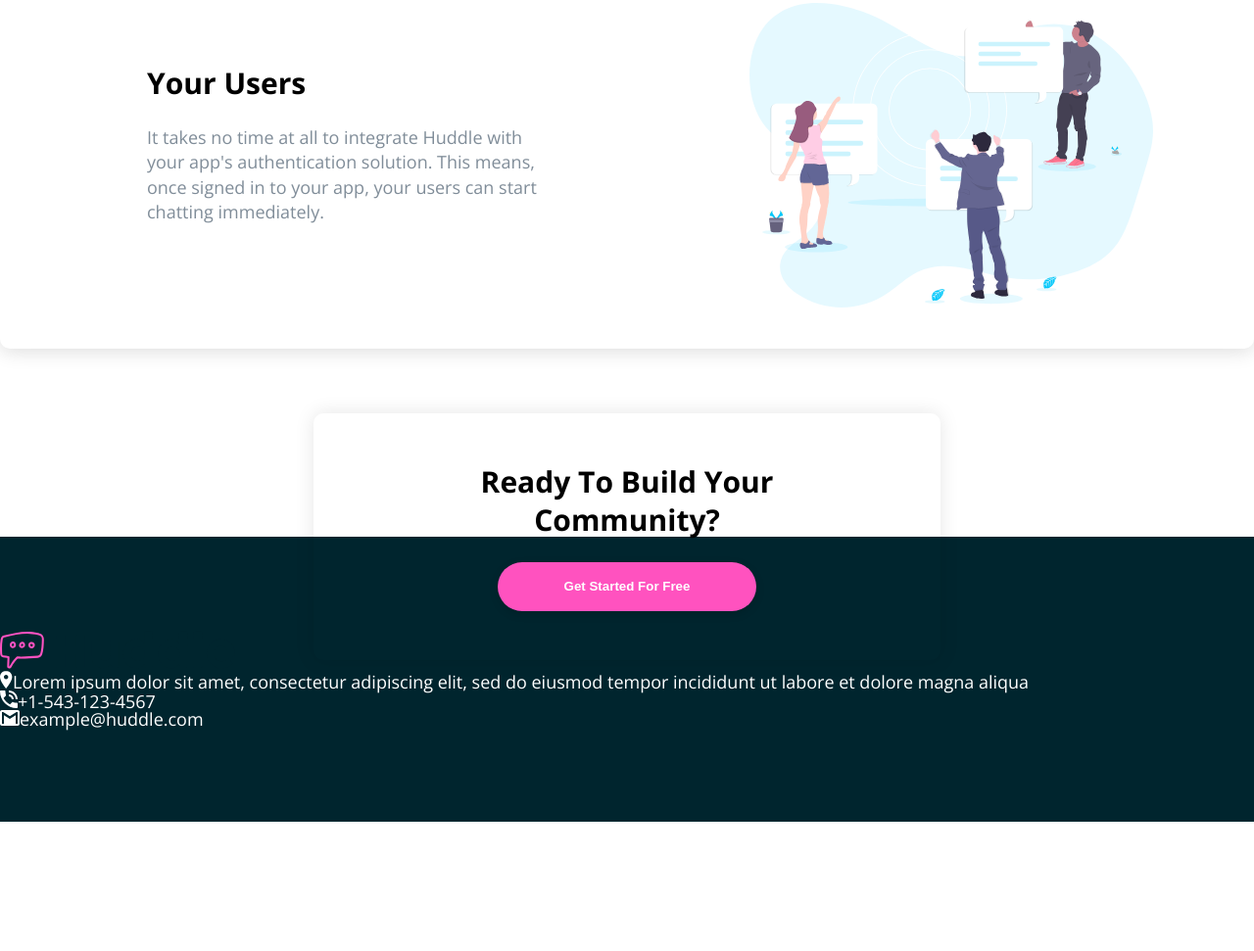
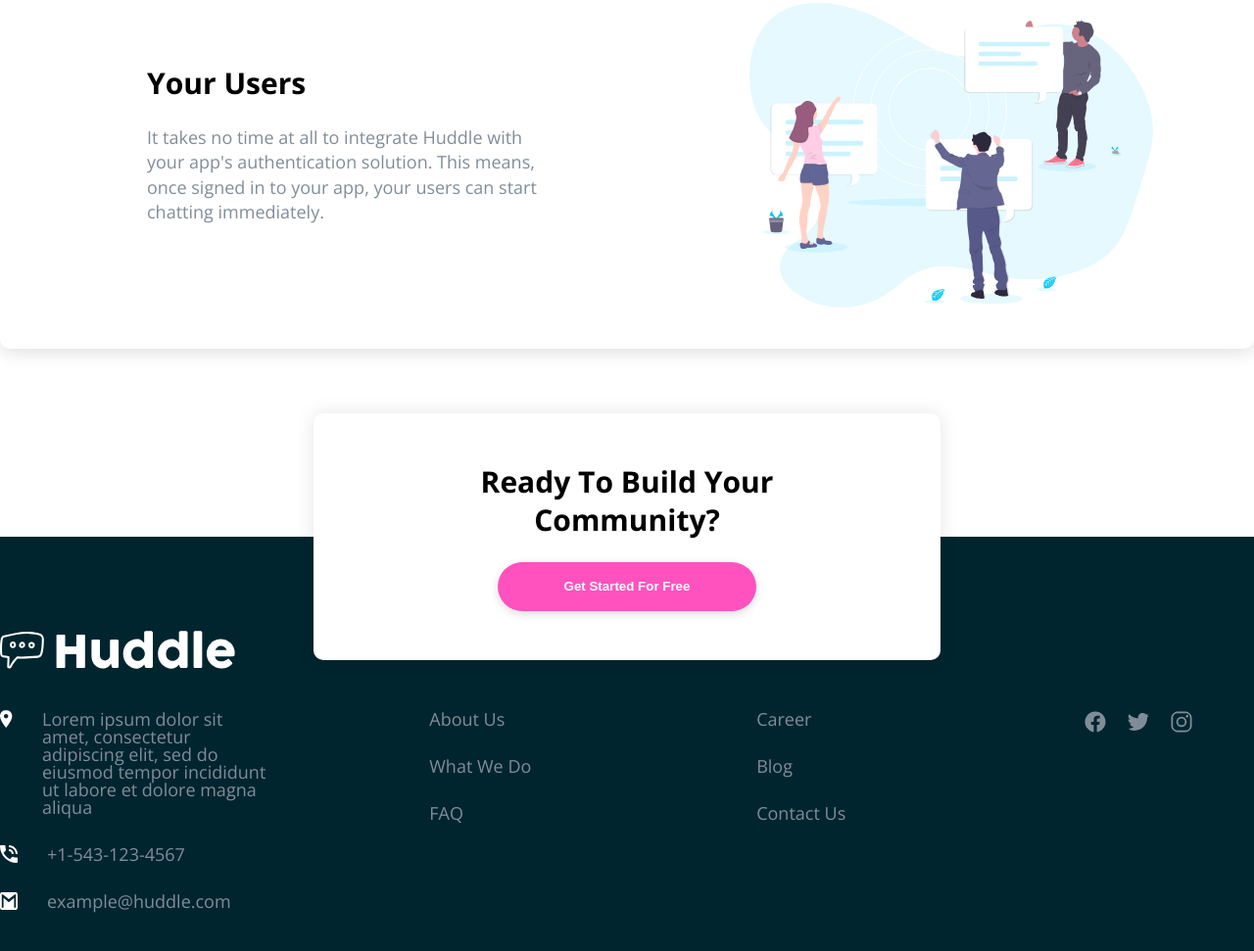
Before and after one commit to KNXCSdev/HuddleLanding-Practice-, a plain HTML site: page index.html in a window 1280 px wide. Shown: the part 1656-2627 px from the top of the page at 98% size. Before the commit the page ends 2495 px from the top, so only its background shows below. Drawn offline with nearby package versions, Linux system fonts and the light colour scheme.

Commit message:
All done(except MediaQueries)

```diff
--- a/index.html
+++ b/index.html
@@ -14,6 +14,11 @@
     />
     <link rel="stylesheet" href="css/main.css" />
     <title>Frontend Mentor | Huddle landing page with alternating feature blocks</title>
+    <script
+      type="module"
+      src="https://unpkg.com/ionicons@7.1.0/dist/ionicons/ionicons.esm.js"
+    ></script>
+    <script nomodule src="https://unpkg.com/ionicons@7.1.0/dist/ionicons/ionicons.js"></script>
   </head>
   <body>
     <header class="hero">
@@ -82,16 +87,43 @@
       </div>
     </main>
     <footer class="footer">
+      <div class="container">
         <div class="grid">
-        <img src="images/logo.svg" alt="" />
+          <div class="idk"><img src="images/logo.svg" alt="" class="grid-img" /></div>
+
+          <div class="grid-1">
             <ul class="list">
               <li class="list-item">
                 <img src="images/icon-location.svg" alt="" />Lorem ipsum dolor sit amet, consectetur
                 adipiscing elit, sed do eiusmod tempor incididunt ut labore et dolore magna aliqua
               </li>
               <li class="list-item"><img src="images/icon-phone.svg" alt="" />+1-543-123-4567</li>
-          <li class="list-item"><img src="images/icon-email.svg" alt="" />example@huddle.com</li>
+              <li class="list-item">
+                <img src="images/icon-email.svg" alt="" />example@huddle.com
+              </li>
             </ul>
+          </div>
+
+          <div class="grid-2">
+            <ul class="list">
+              <li class="list-item">About Us</li>
+              <li class="list-item">What We Do</li>
+              <li class="list-item">FAQ</li>
+            </ul>
+          </div>
+          <div class="grid-3">
+            <ul class="list">
+              <li class="list-item">Career</li>
+              <li class="list-item">Blog</li>
+              <li class="list-item">Contact Us</li>
+            </ul>
+          </div>
+          <div class="grid-4">
+            <ion-icon name="logo-facebook" class="icon"></ion-icon>
+            <ion-icon name="logo-twitter" class="icon"></ion-icon>
+            <ion-icon name="logo-instagram" class="icon"></ion-icon>
+          </div>
+        </div>
       </div>
     </footer>
   </body>
--- a/main.scss
+++ b/main.scss
@@ -56,6 +56,7 @@
     color: var(--white);
     font-weight: 600;
     box-shadow: 0 3px 10px rgba(0, 0, 0, 0.137);
+    cursor: pointer;
   }
 }
 
@@ -100,14 +101,52 @@
   box-shadow: 0 0 20px rgba(0, 0, 0, 0.103);
   padding: 5rem 10rem;
   z-index: 999;
+  background-color: var(--white);
   button {
     width: 60%;
+    cursor: pointer;
   }
 }
 
 .footer {
-  padding: 9.6rem 0;
+  padding-top: 9.6rem;
+  padding-bottom: 4.8rem;
   background-color: var(--darkcyan);
-  z-index: -1;
-  color: var(--white);
+  z-index: 0;
+  color: var(--grayblue);
 }
+.grid {
+  display: grid;
+  grid-template-columns: 1.6fr 1fr 1fr 1fr;
+  column-gap: 16rem;
+  &-img {
+    filter: brightness(0) invert(1);
+  }
+  &-4 {
+    display: flex;
+    gap: 2rem;
+  }
+}
+.idk {
+  grid-column: 1 / -1;
+  margin-bottom: 4rem;
+}
+.list {
+  list-style: none;
+  display: flex;
+  flex-direction: column;
+  gap: 3rem;
+  &-item {
+    display: flex;
+    gap: 3rem;
+    img {
+      height: 1.8rem;
+      width: 1.8rem;
+    }
+  }
+}
+.icon {
+  height: 2.4rem;
+  width: 2.4rem;
+  border-radius: 50%;
+}
```
Also changed, not shown: css/main.css. Lines whose indentation alone changed are shown as unchanged.
